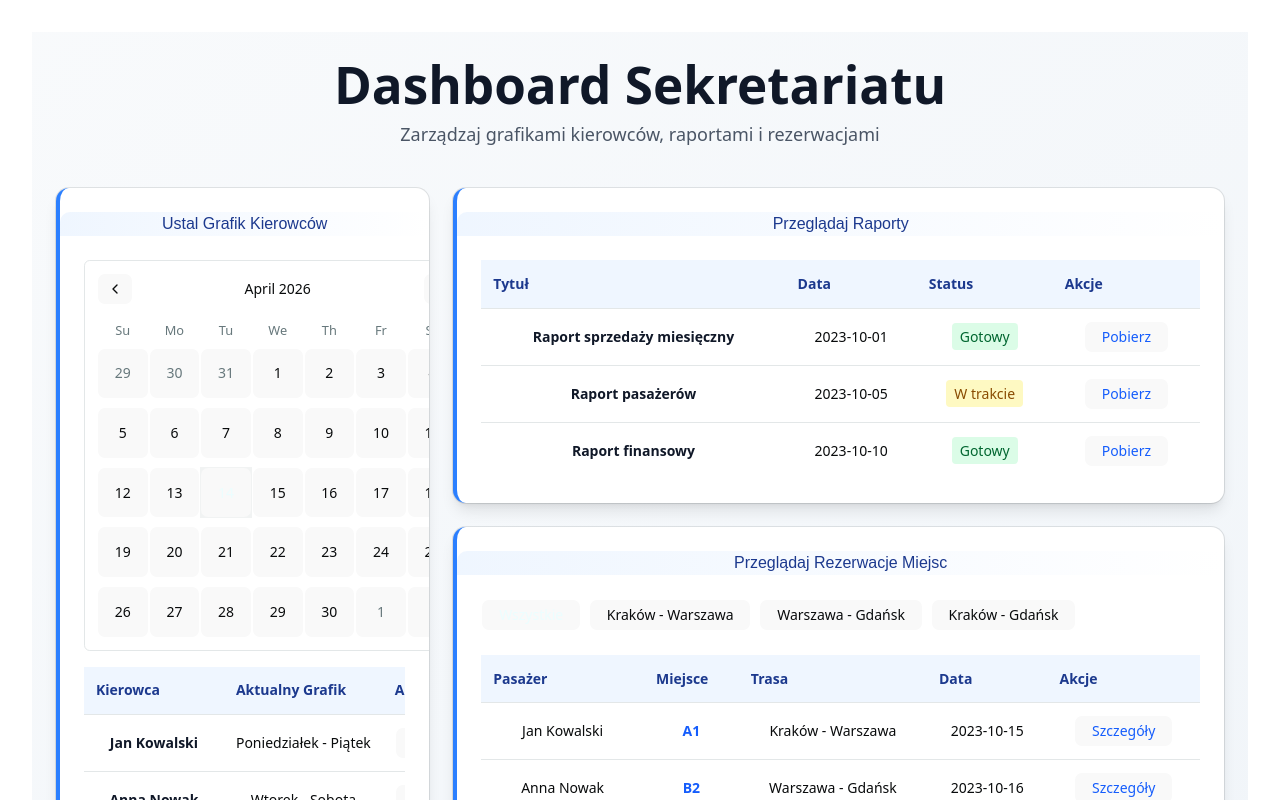
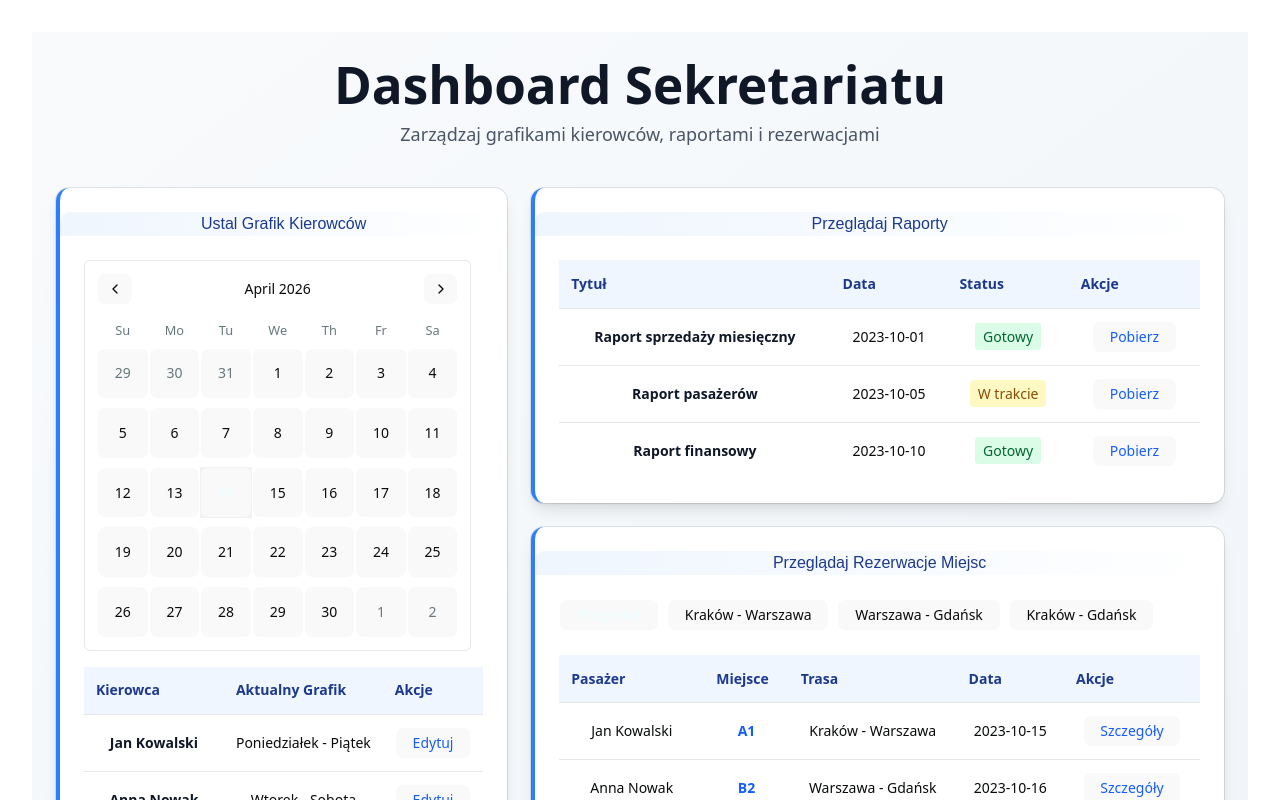
Before and after one commit to Ereffe/krkbus, a React (Vite) app in the folder Frontend/: page / in a window 1280 px wide. Shown: the top 800 px of the page. Built offline with nearby package versions, Linux system fonts and the light colour scheme.

Commit message:
feat: flex dispaly for components.

```diff
--- a/Frontend/src/components/DriverScheduleBlock.tsx
+++ b/Frontend/src/components/DriverScheduleBlock.tsx
@@ -22,7 +22,7 @@ export function DriverScheduleBlock() {
   ];
 
   return (
-    <Card className="border-l-4 border-l-blue-500 shadow-lg h-full">
+    <Card className="border-l-4 border-l-blue-500 shadow-lg h-full w-fit ">
       <CardHeader className="bg-gradient-to-r from-blue-50 to-transparent">
         <CardTitle className="text-blue-900">Ustal Grafik Kierowców</CardTitle>
       </CardHeader>
--- a/Frontend/src/components/MainPage.tsx
+++ b/Frontend/src/components/MainPage.tsx
@@ -16,14 +16,14 @@ export function MainPage() {
       </div>
 
       {/* Bloki Dashboard */}
-      <div className="grid grid-cols-1 lg:grid-cols-3 gap-6">
+      <div className="flex flex-col lg:flex-row gap-6">
         {/* Lewa kolumna - Grafik Kierowców */}
-        <div className="lg:col-span-1">
+        <div className="flex-1">
           <DriverScheduleBlock />
         </div>
 
         {/* Środkowa kolumna - Raporty i Rezerwacje */}
-        <div className="lg:col-span-2 space-y-6">
+        <div className="flex-1 lg:flex-[2] space-y-6">
           <ReportsBlock />
           <ReservationsBlock />
         </div>
```
